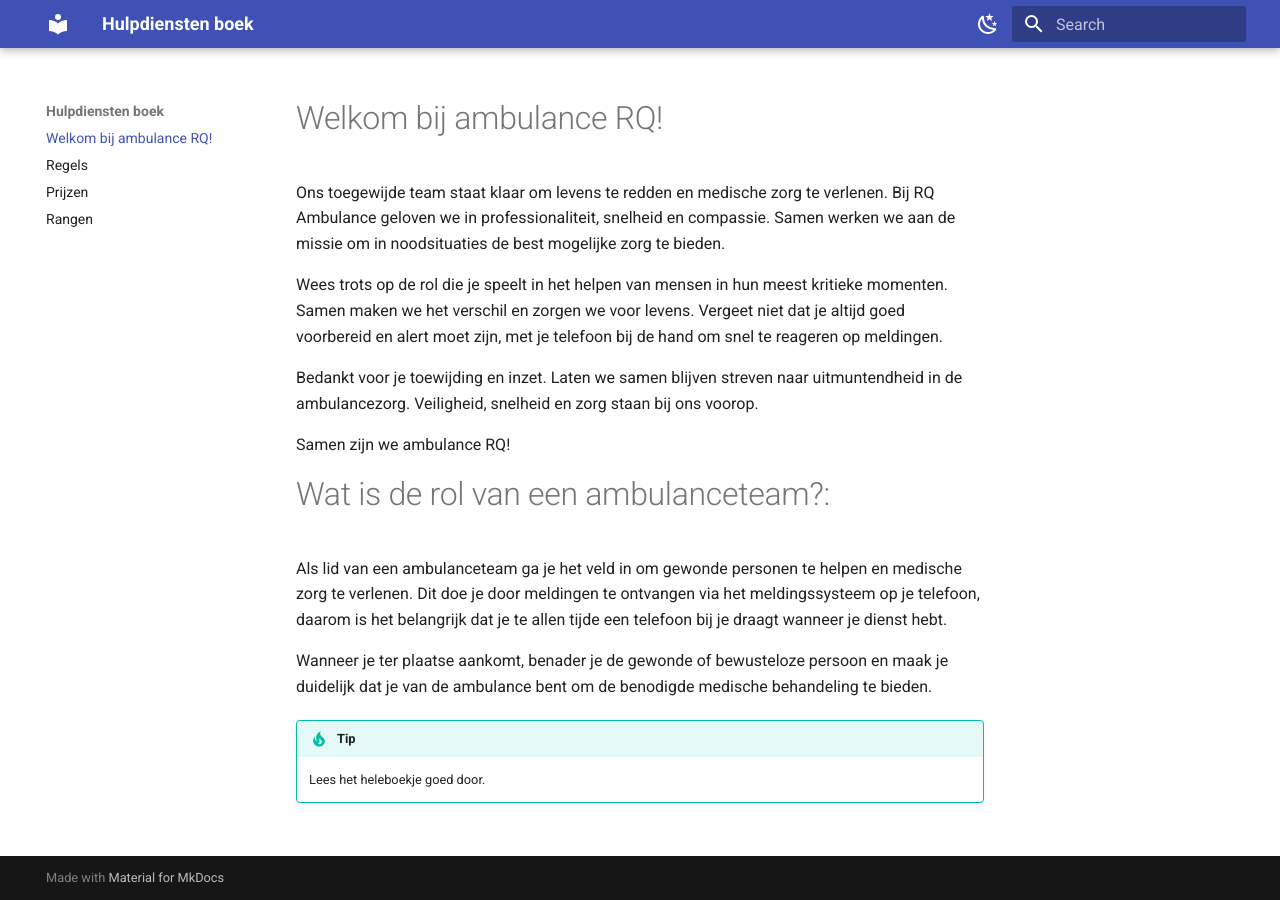
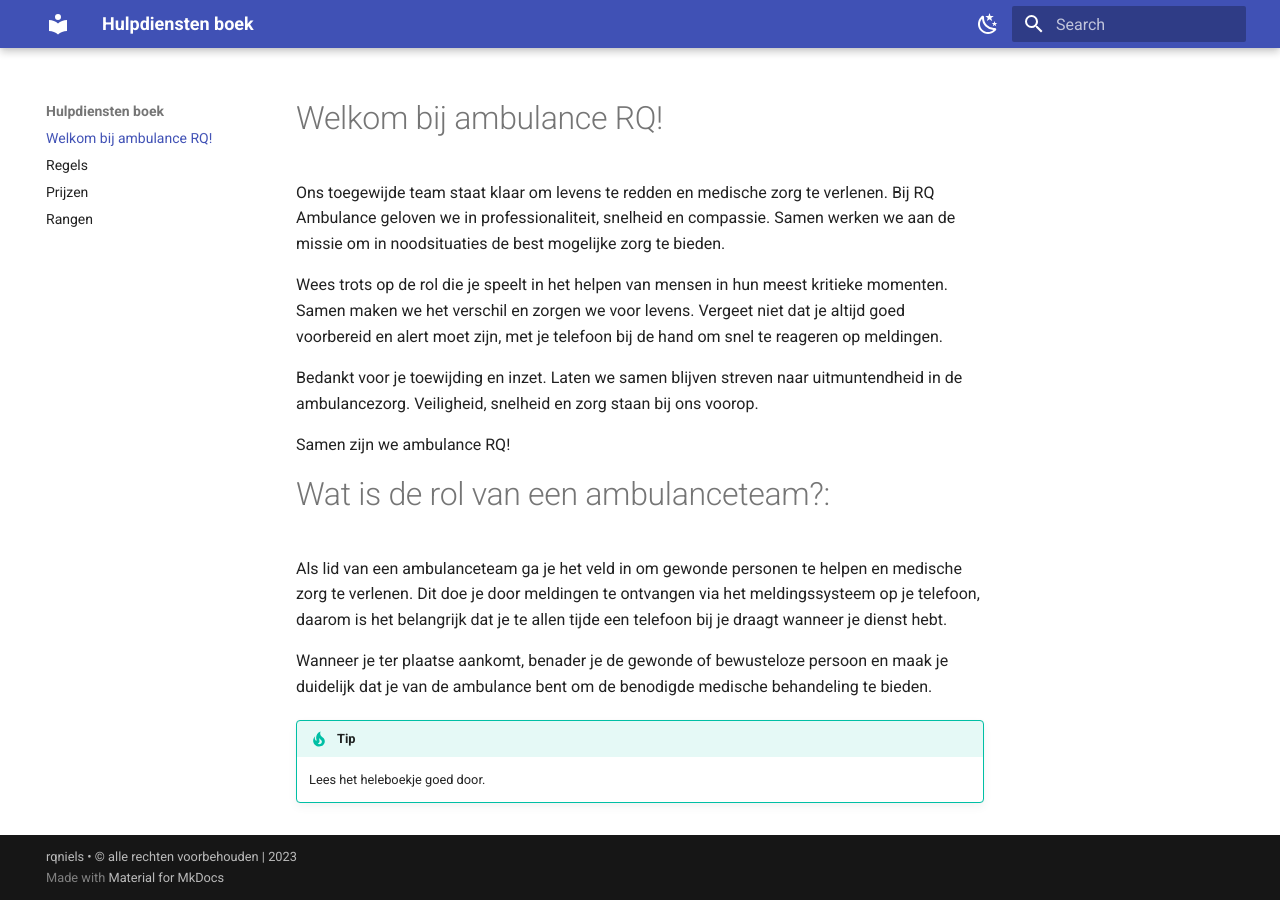
Before and after one commit to rqniels/Hulpdienstenboek, an MkDocs documentation site: the page built from docs/index.md, in a window 1280 px wide. Built offline with MkDocs 1.6.1 and Material for MkDocs 9.7.7, drawn with Linux system fonts in a browser that asks for light colours.

Commit message:
Update 6

```diff
--- a/mkdocs.yml
+++ b/mkdocs.yml
@@ -1,6 +1,8 @@
 site_name: Hulpdiensten boek
 site_description: 'Informatie Ambualnce RQ'
 site_author: 'Niels Smit'
+
+copyright: rqniels • © alle rechten voorbehouden | 2023
 
 theme:
   name: material
```
